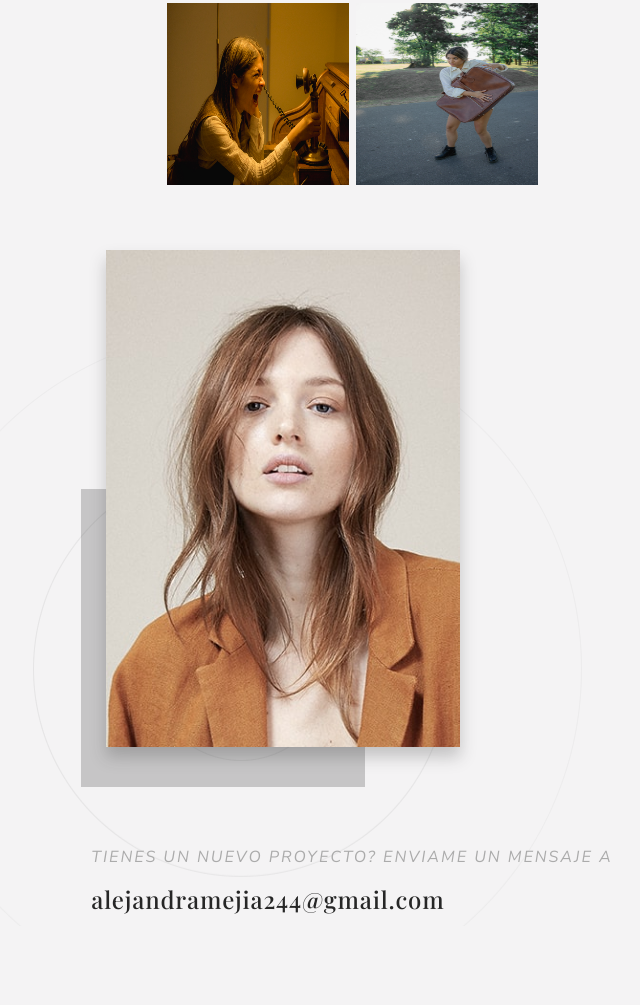
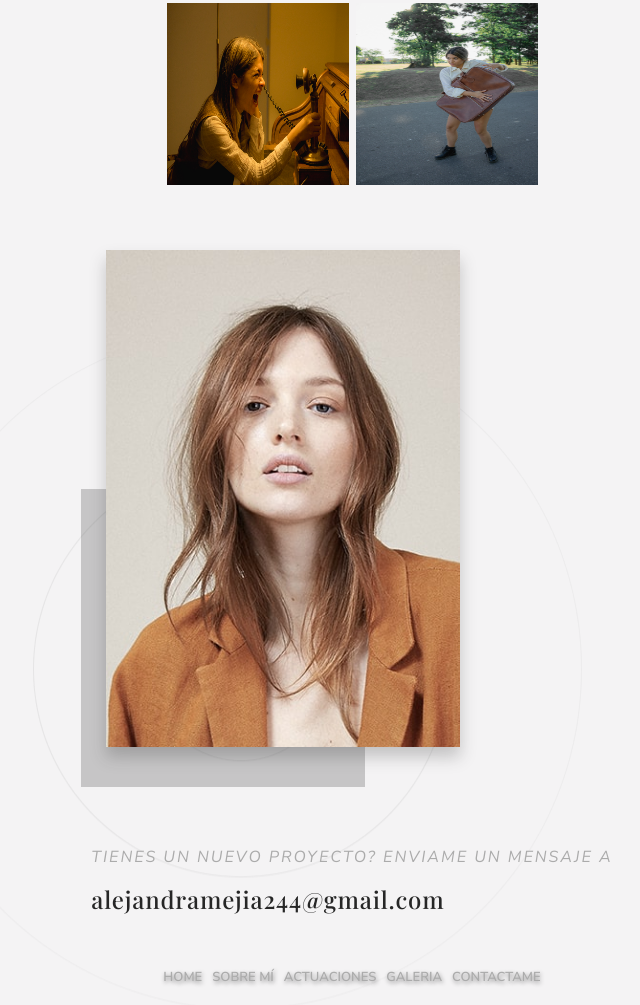
Before and after one commit to arenascode/AlejandraBaezaPortfolio, a website: page index.html in a window 1280 px wide. Shown: the part 4896-5901 px from the top of the page, without its empty margins (288-928 px from the left). Before the commit the page ends 5852 px from the top, so only its background shows below. Drawn offline with nearby package versions, Linux system fonts and the light colour scheme; a web font is replaced by a local one.

Commit message:
footer done

```diff
--- a/index.html
+++ b/index.html
@@ -26,7 +26,7 @@
             <img src="src/assets/icons/cancelar.png" alt="" />
           </button>
           <ul class="links_menu">
-            <li><a href="#navBarMobile">Home</a></li>
+            <li><a href="#carrouselIntro">Home</a></li>
             <li><a href="#aboutMe">Sobre Mí</a></li>
             <li><a href="#featuredFilms">Actuaciones</a></li>
             <li><a href="#instagramSection">Galeria</a></li>
@@ -443,8 +443,17 @@
           <div class="socialMedia_buttons"></div>
         </div>
       </div>
+      <footer class="footer">
+        <ul class="linksContent">
+          <li><a href="#carrouselIntro">Home</a></li>
+          <li><a href="#aboutMe">Sobre Mí</a></li>
+          <li><a href="#featuredFilms">Actuaciones</a></li>
+          <li><a href="#instagramSection">Galeria</a></li>
+          <li><a href="mailto:alejandramejia244@gmail.com">Contactame</a></li>
+        </ul>
+      </footer>
     </section>
-    <footer id="footer"></footer>
+
     <script
       src="https://cdn.jsdelivr.net/npm/@popperjs/core@2.11.8/dist/umd/popper.min.js"
       integrity="sha384-I7E8VVD/ismYTF4hNIPjVp/Zjvgyol6VFvRkX/vR+Vc4jQkC+hVqc2pM8ODewa9r"
--- a/src/scss/style.scss
+++ b/src/scss/style.scss
@@ -3,6 +3,7 @@
 :root {
   //Colors
   --color-background-body: #f4f3f4;
+  // #26292b for darkMode BG
   --color-titles-headers: #262626;
   --color-contactMeBtn-MainSlider: #696969;
   --color-cta-btn: #fd6500;
@@ -797,7 +798,6 @@ body {
   // height: 450px
   background-image: url(../assets/img/footer-bg-round.png);
   background-position: top;
-  margin-bottom: 30px;
   .meansOfContact_mainPhoto {
     margin: 50px 10px 50px 35px;
     width: 354px;
@@ -856,4 +856,27 @@ body {
       }
     }
   }
+  .footer {
+  padding-top: 40px;
+  display: grid;
+  place-content: center;
+  background-color: transparent;
+  .linksContent {
+    display: flex;
+    gap: 10px;
+    padding-left: 0;
+    a {
+      color: #ababab;
+      font-weight: 700;
+      text-transform: uppercase;
+      font-size: 13px;
+      text-shadow: 1px 2px 4px rgba(0, 0, 0, 0.45);
+      &:hover {
+        color: var(--color-cta-btn);
+        cursor: pointer;
+      }
+    }
+  }
+
 }
+}
```
Also changed, not shown: src/css/main.css.
